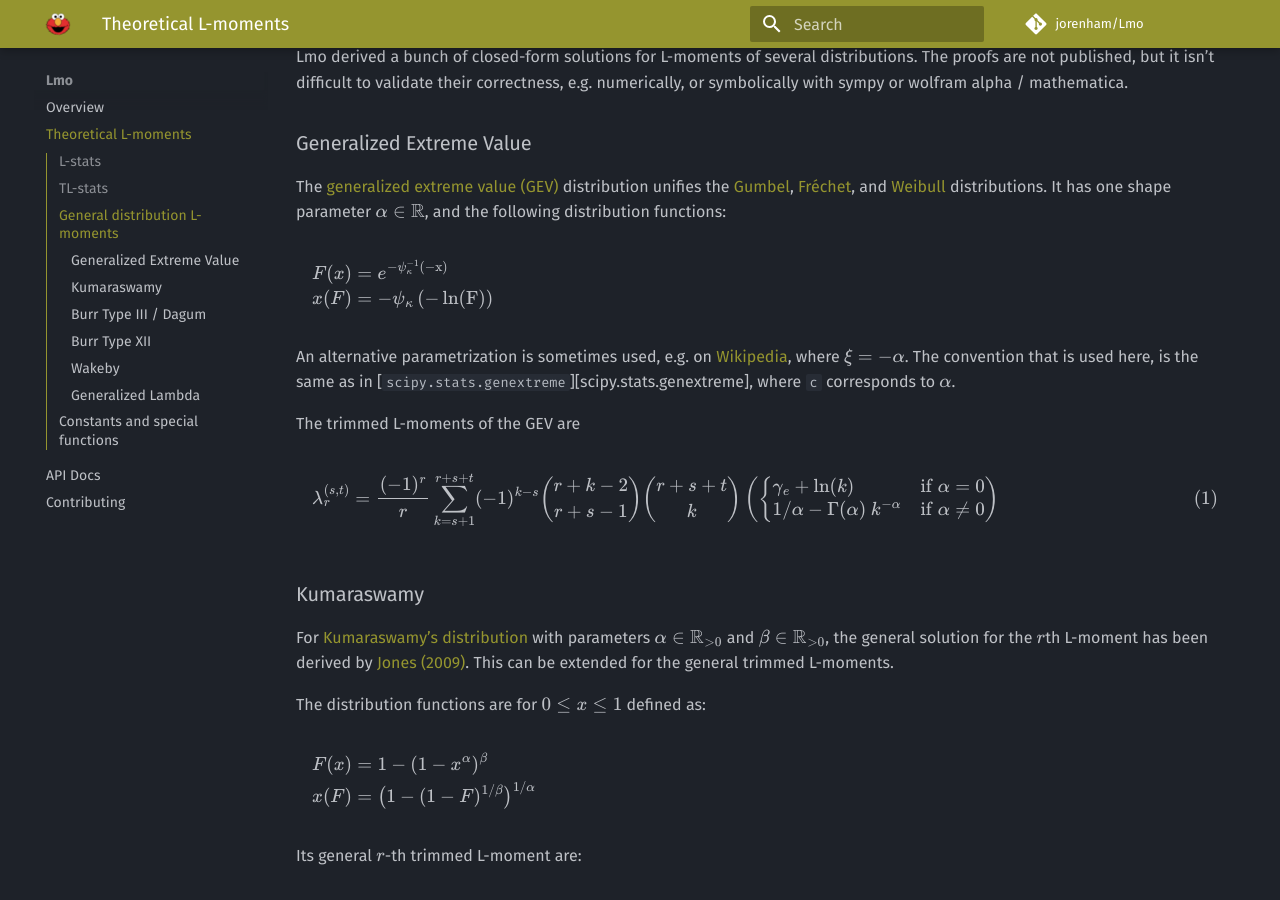
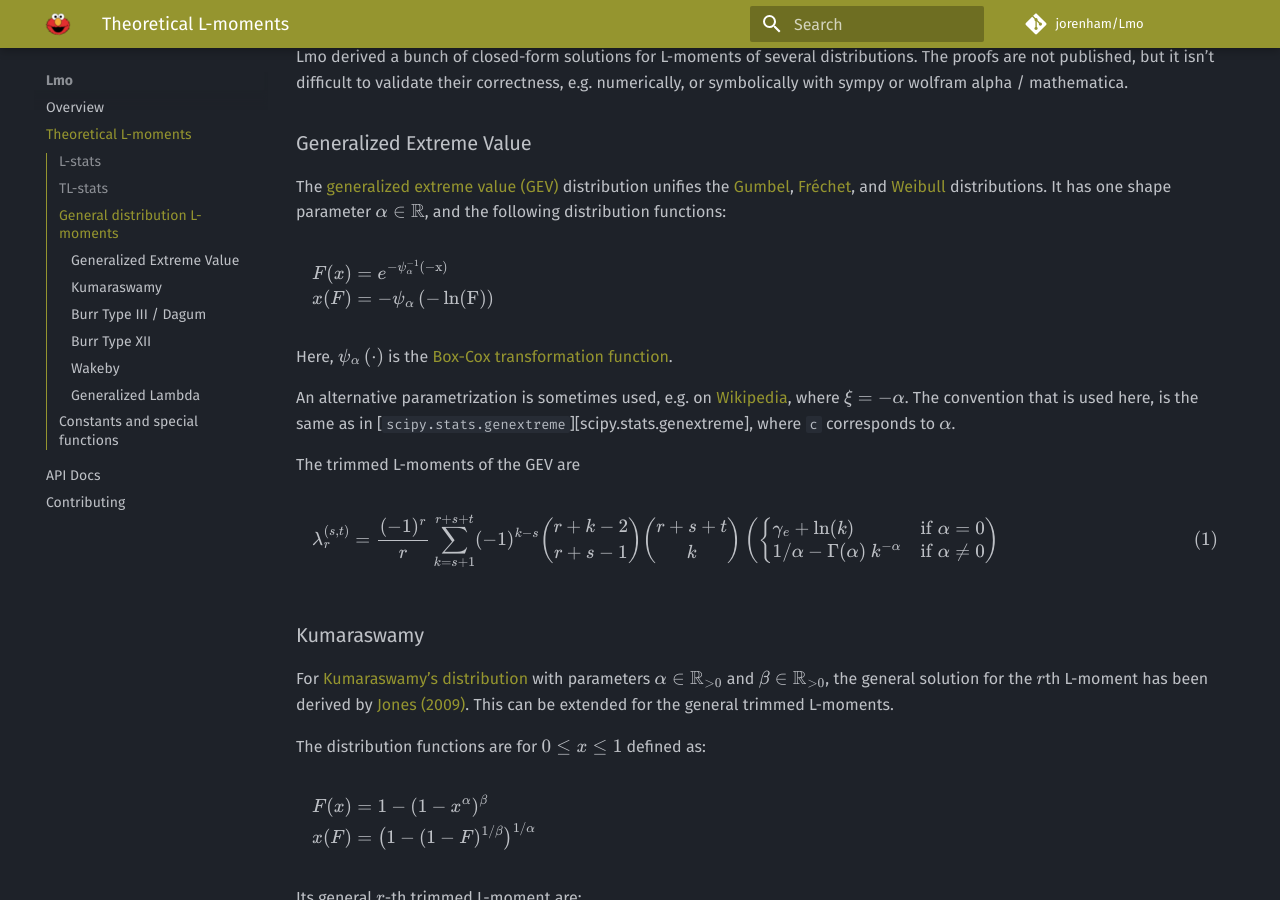
Before and after one commit to jorenham/Lmo, an MkDocs documentation site: the page built from docs/distributions.md, in a window 1280 px wide and 900 px high, scrolled down 3225 px. Built offline with MkDocs 1.6.1 and Material for MkDocs 9.7.7, drawn with Linux system fonts in a browser that asks for light colours; comment, search, counter and statistics services are not loaded.

Commit message:
boxcox function reference

```diff
--- a/docs/distributions.md
+++ b/docs/distributions.md
@@ -807,10 +807,13 @@
 
 \[
     \begin{align*}
-        F(x) &= e^{-\coxbox{-x}{\kappa}} \\
-        x(F) &= -\boxcox{-\ln(F)}{\kappa}
+        F(x) &= e^{-\coxbox{-x}{\alpha}} \\
+        x(F) &= -\boxcox{-\ln(F)}{\alpha}
     \end{align*}
 \]
+
+Here, \( \boxcox{\cdot}{\alpha} \) is the
+[Box-Cox transformation function](#def-boxcox).
 
 An alternative parametrization is sometimes used, e.g. on
 [Wikipedia](https://wikipedia.org/wiki/Generalized_extreme_value_distribution),
@@ -1291,7 +1294,7 @@
         </a>
     </td>
 </tr>
-<tr id="def-bcox" class="row-double-top">
+<tr id="def-boxcox" class="row-double-top">
     <td>
         <a
             href="https://wikipedia.org/wiki/Power_transform#Box%E2%80%93Cox_transformation"
@@ -1319,7 +1322,7 @@
         </a>
     </td>
 </tr>
-<tr id="def-bcox">
+<tr id="def-coxbox">
     <td>
         <a
             href="https://wikipedia.org/wiki/Power_transform#Box%E2%80%93Cox_transformation"
```
